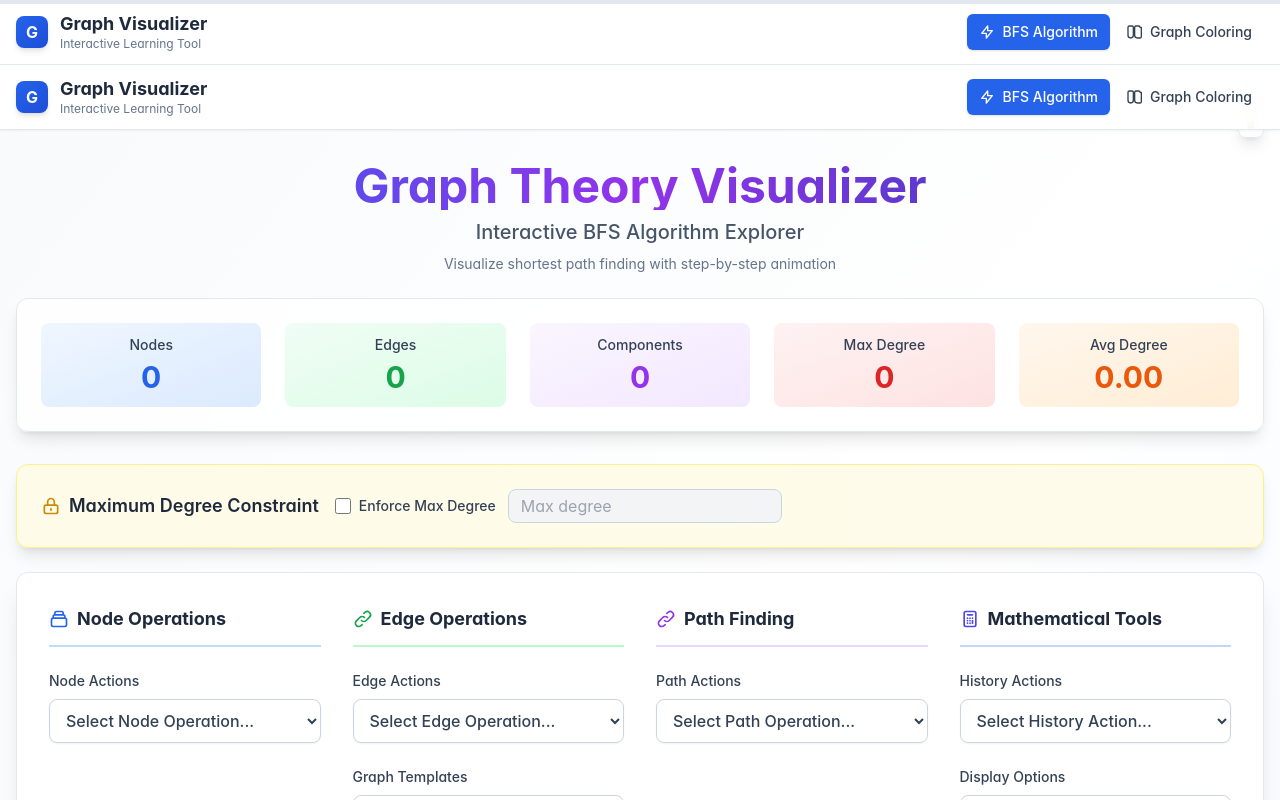
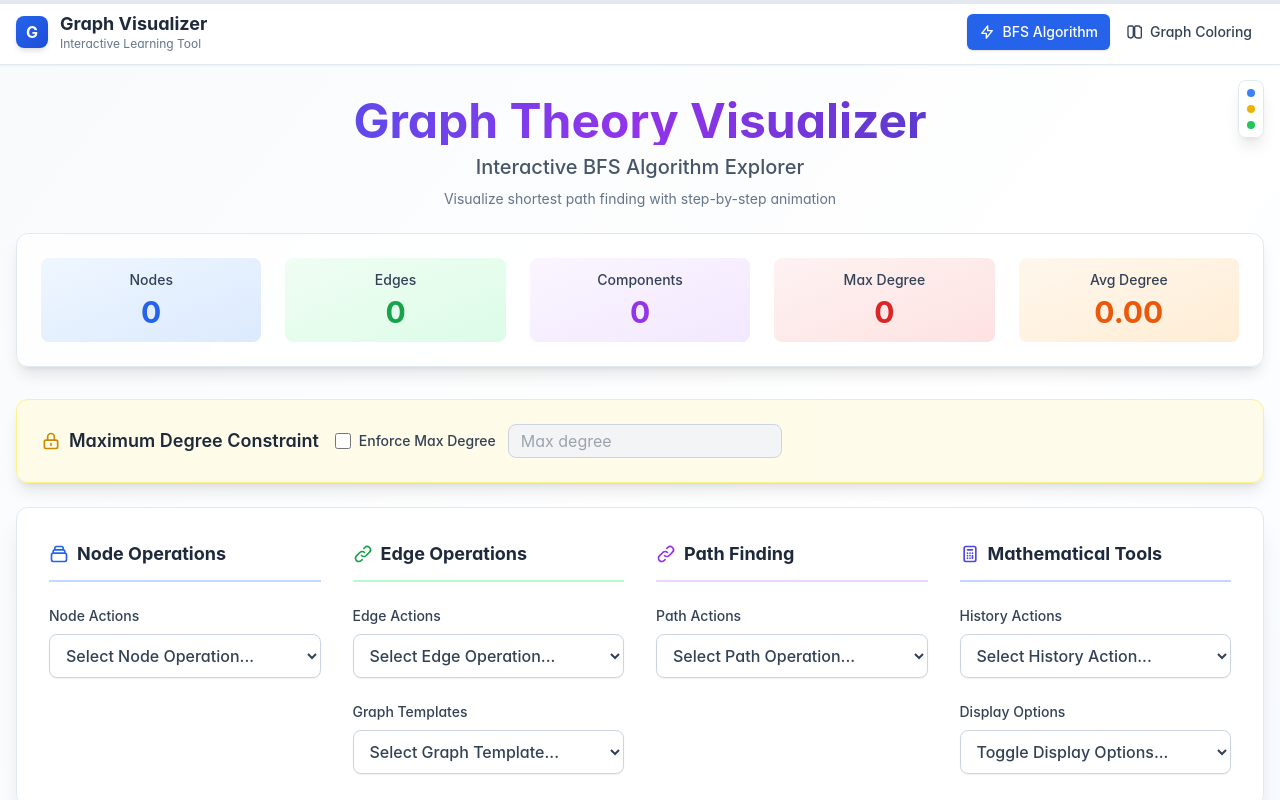
Before and after one commit to c2r0o0y1/Graph_Theory_Visualizer, a React (Create React App) app in the folder frontend/: page /bfs in a window 1280 px wide. Shown: the top 800 px of the page. Built offline with nearby package versions, Linux system fonts and the light colour scheme.

Commit message:
Nav Bar Bug fixed

```diff
--- a/frontend/src/Pages/BFS.jsx
+++ b/frontend/src/Pages/BFS.jsx
@@ -1,5 +1,4 @@
 import React, { useState, useRef, useEffect, useCallback, memo } from 'react';
-import Navbar from '../Components/NavBar';
 
 // Custom CSS for professional scrollbars
 const scrollbarStyles = `
@@ -1193,7 +1192,6 @@ export default function BFS() {
 
   return (
     <>
-    <Navbar />
 
       {/* Scroll Progress Bar */}
       <div className="fixed top-0 left-0 w-full h-1 bg-slate-200 z-50">
--- a/frontend/src/Pages/HSAlgo.jsx
+++ b/frontend/src/Pages/HSAlgo.jsx
@@ -1,5 +1,4 @@
 import React, { useState, useRef, useMemo, useEffect, useCallback } from 'react';
-import Navbar from '../Components/NavBar';
 
 /* ─────────────────── colour palette ─────────────────── */
 const PALETTE = [
@@ -713,7 +712,6 @@ export default function HSAlgo() {
   /* ════════════════════════ RENDER ════════════════════════ */
   return (
     <>
-      <Navbar />
       <main className="min-h-screen bg-gradient-to-br from-slate-50 via-white to-stone-50">
         <div className="max-w-[1440px] mx-auto px-4 sm:px-6 py-6 space-y-5">
 
```
